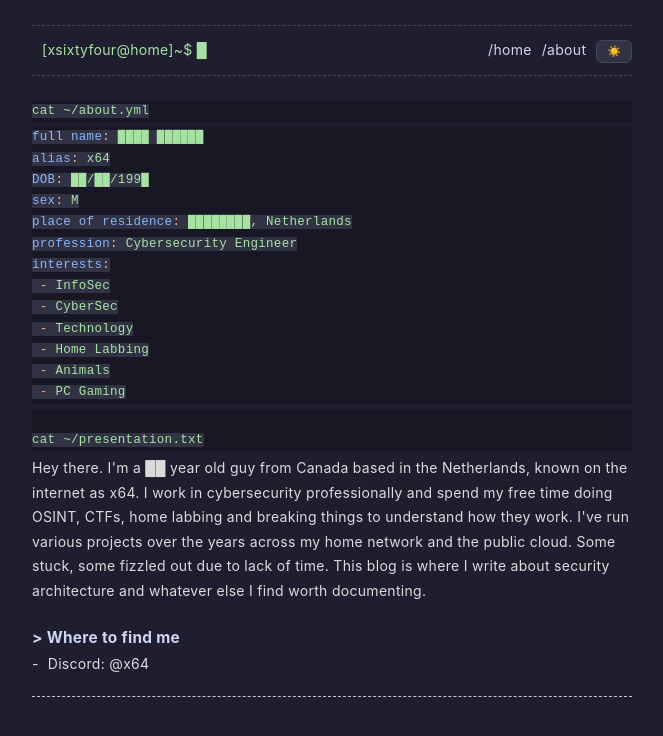
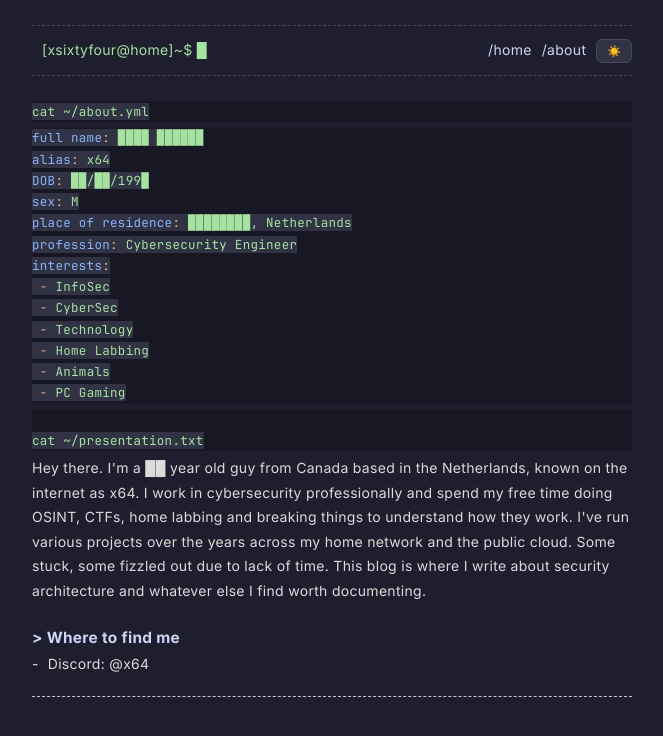
Before and after one commit to xsixtyfour/xsixtyfour.github.io, a Jekyll site: the page built from about.md, in a window 1280 px wide. Shown: the top 736 px of the page, without its empty margins (308-971 px from the left). Built offline with Jekyll 4.4.1, drawn with Linux system fonts in a browser that asks for light colours.

Commit message:
Update mocha.css

```diff
--- a/assets/mocha.css
+++ b/assets/mocha.css
@@ -1,5 +1,33 @@
 ---
 ---
+@font-face {
+  font-family: 'Inter';
+  src: url('/assets/fonts/Inter-Regular.woff2') format('woff2');
+  font-weight: 400;
+  font-style: normal;
+  font-display: swap;
+}
+@font-face {
+  font-family: 'Inter';
+  src: url('/assets/fonts/Inter-Bold.woff2') format('woff2');
+  font-weight: 700;
+  font-style: normal;
+  font-display: swap;
+}
+@font-face {
+  font-family: 'JetBrains Mono';
+  src: url('/assets/fonts/JetBrainsMono-Regular.woff2') format('woff2');
+  font-weight: 400;
+  font-style: normal;
+  font-display: swap;
+}
+@font-face {
+  font-family: 'JetBrains Mono';
+  src: url('/assets/fonts/JetBrainsMono-Bold.woff2') format('woff2');
+  font-weight: 700;
+  font-style: normal;
+  font-display: swap;
+}
 /* ===========================
    Catppuccin Theme Variables
    =========================== */
```
